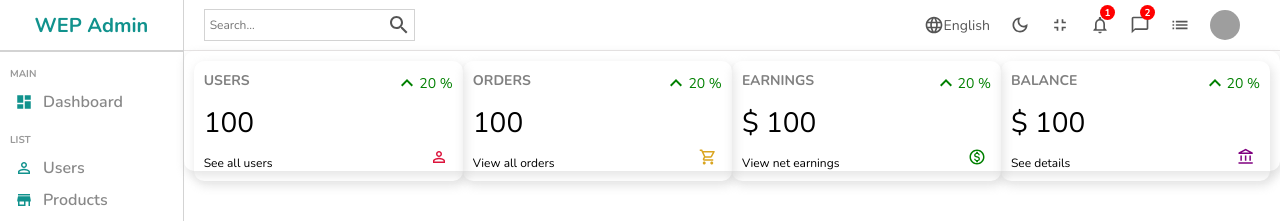
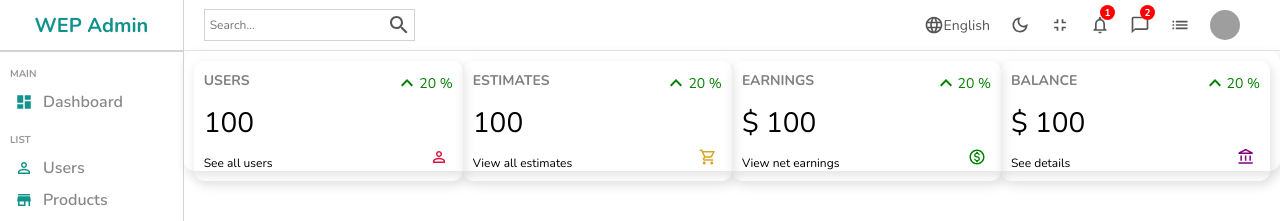
Before and after one commit to MannyEngi/AdminPanel, a React (Create React App) app: page / in a window 1280 px wide. Shown: the top 221 px of the page. Built offline with nearby package versions, Linux system fonts and the light colour scheme; grey boxes are pictures that could not be loaded.

Commit message:
Widgest completed

```diff
--- a/src/components/widget/Widget.jsx
+++ b/src/components/widget/Widget.jsx
@@ -29,11 +29,11 @@ const Widget = ({ type }) => {
               ),
             };
             break;
-          case "order":
+          case "estimates":
             data = {
-              title: "ORDERS",
+              title: "ESTIMATES",
               isMoney: false,
-              link: "View all orders",
+              link: "View all estimates",
               icon: (
                 <ShoppingCartOutlinedIcon
                   className="icon"
--- a/src/pages/home/Home.jsx
+++ b/src/pages/home/Home.jsx
@@ -12,7 +12,7 @@ const Home = () => {
           <Navbar/>
           <div className="widget">
             <Widget type="user"/>
-            <Widget type="order"/>
+            <Widget type="estimates"/>
             <Widget type="earning"/>
             <Widget type="balance"/>
           </div>
```
